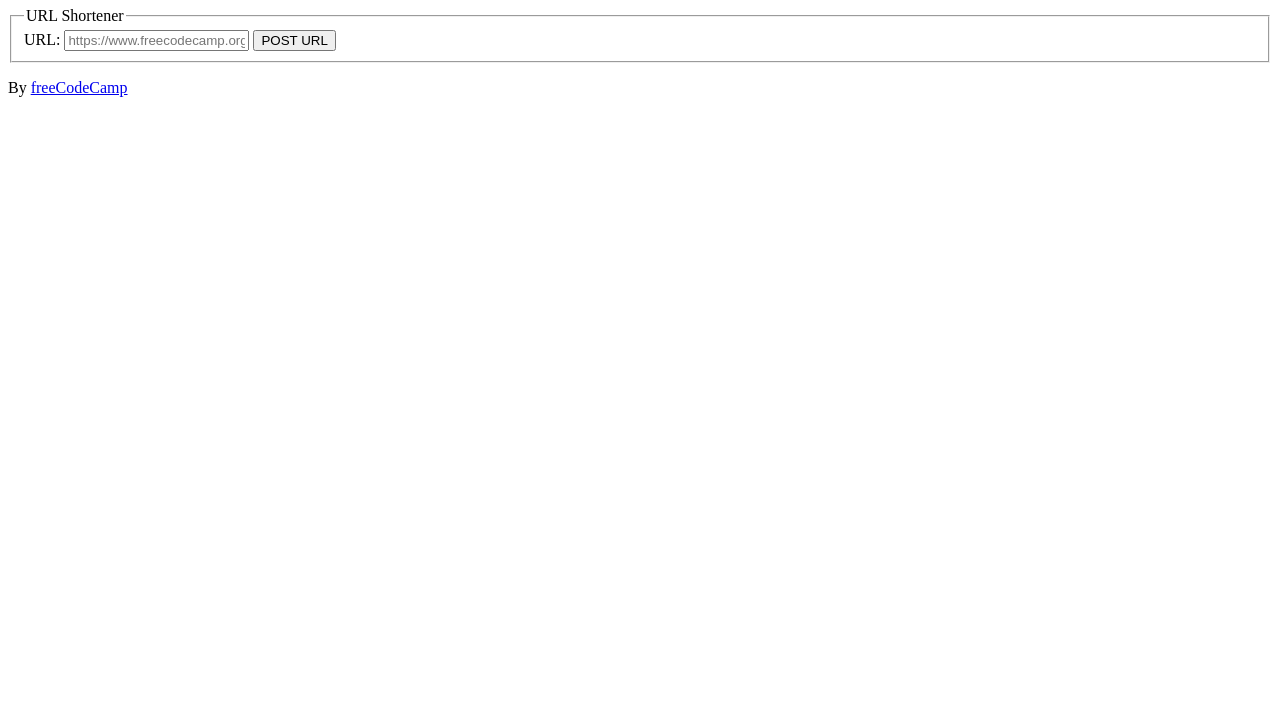
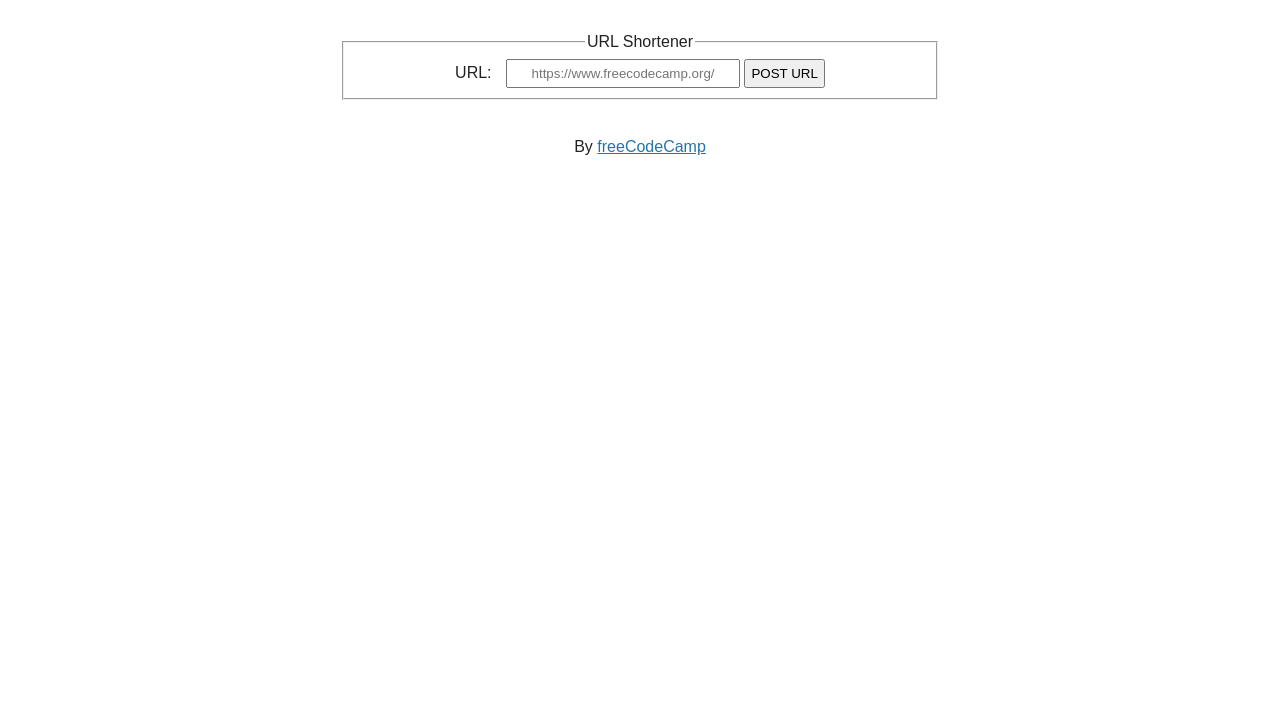
Before and after one commit to edemuner/url_shortener_microsservice, a website: page views/index.html in a window 1280 px wide. Shown: the part 73-800 px from the top of the page. Drawn offline with Linux system fonts and the light colour scheme.

Commit message:
finished html view and prepared it's using by the server

```diff
--- a/app.js
+++ b/app.js
@@ -1,6 +1,7 @@
 const Express = require('express')
 const app = Express()
 const connectDB = require('./db')
+const cors = require('cors')
 
 connectDB()
 
@@ -8,8 +9,10 @@ const PORT = process.env.PORT || 3000
 
 app.use(Express.urlencoded({extended:true}))
 app.use(Express.json())
+app.use(cors())
+app.use(Express.static(__dirname + '/public'))
 
+app.use(require('./routes/index'))
 app.use('/api', require('./routes/urls'))
-app.use('/api', require('./routes/index'))
 
 app.listen(PORT, () => console.log(`Listening to port ${PORT}`))
--- a/package.json
+++ b/package.json
@@ -4,7 +4,8 @@
   "description": "",
   "main": "index.js",
   "scripts": {
-    "test": "echo \"Error: no test specified\" && exit 1"
+    "test": "echo \"Error: no test specified\" && exit 1",
+    "dev": "nodemon app.js"
   },
   "repository": {
     "type": "git",
@@ -17,6 +18,7 @@
   },
   "homepage": "https://github.com/edemuner/url_shortener_microsservice#readme",
   "dependencies": {
+    "cors": "^2.8.5",
     "dotenv": "^16.0.0",
     "express": "^4.17.3",
     "mongoose": "^6.2.9",
--- a/views/index.html
+++ b/views/index.html
@@ -8,7 +8,7 @@
       type="image/png"
       href="https://cdn.freecodecamp.org/universal/favicons/favicon-16x16.png"
     />
-    <link href="/public/style.css" rel="stylesheet" type="text/css" />
+    <link href="style.css" rel="stylesheet" type="text/css" />
   </head>
 
   <body>
--- /dev/null
+++ b/views/style.css
@@ -0,0 +1,46 @@
+body {
+    font-family: Arial, sans-serif;
+    font-size: 16px;
+    color: #222;
+    background-color: #fff;
+    text-align: center;
+    line-height: 1.4em;
+  }
+
+  main {
+    padding: 0;
+    margin-top: 40px;
+  }
+
+  h3 {
+    margin-top: 30px;
+  }
+
+
+
+  .user-stories li {
+    margin-bottom: 1em;
+  }
+
+  a {
+    color: #2574a9;
+  }
+
+  form {
+    margin: 10px auto;
+    padding: 20px;
+    max-width: 600px;
+  }
+
+  label {
+    margin-right: 10px;
+  }
+
+  input {
+    padding: 5px;
+  }
+
+  input[type='text'] {
+    width: 220px;
+    text-align: center;
+  }
```
Also changed, not shown: routes/index.js (+8 -3 lines), 1 other file.
